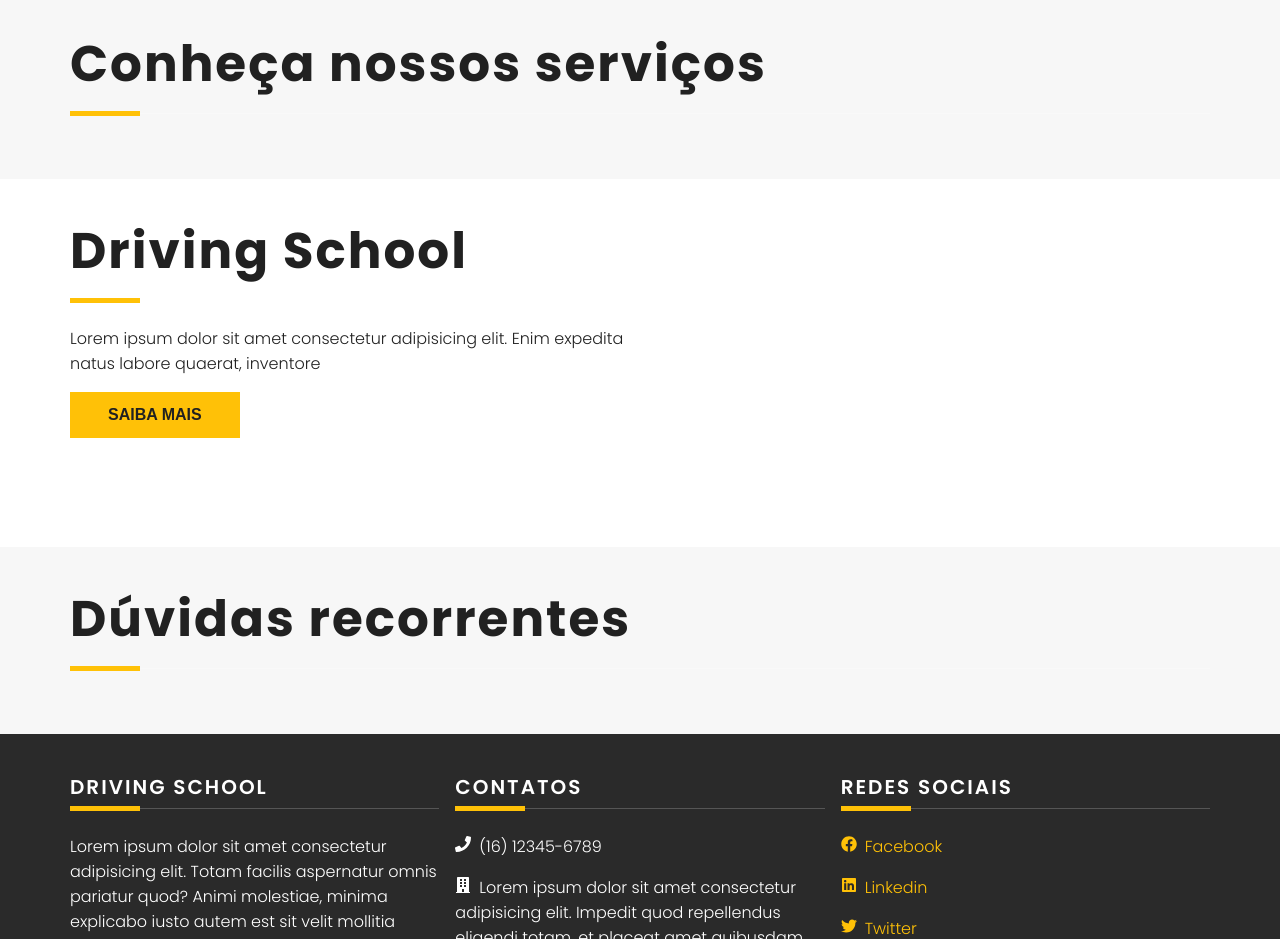
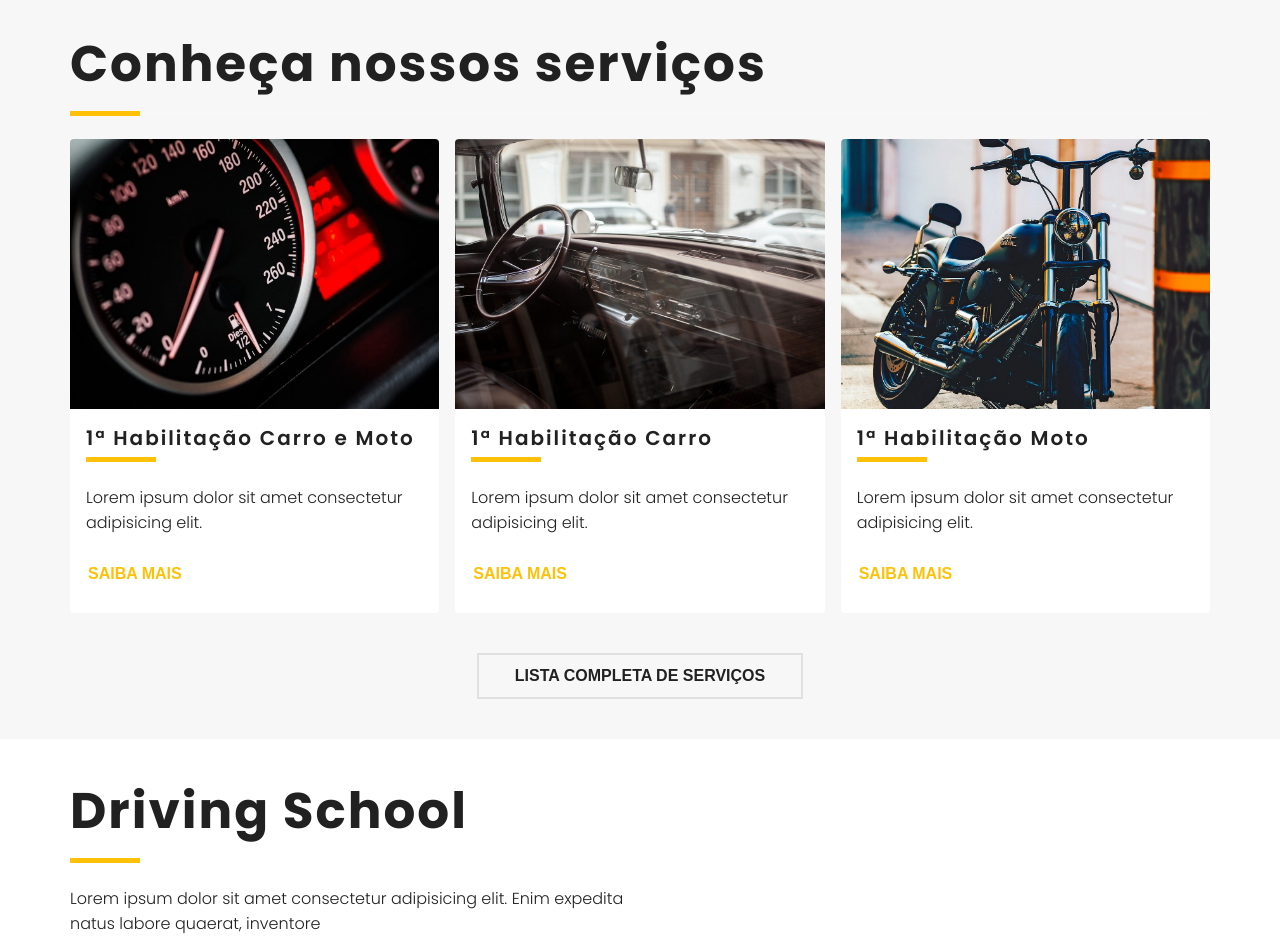
Before and after one commit to eduahcb/driving-school, a React (Create React App) app: page / in a window 1280 px wide. Shown: the part 980-1919 px from the top of the page. Built offline with nearby package versions, Linux system fonts and the light colour scheme.

Commit message:
importing ProductGrid

```diff
--- a/src/components/pages/Home.js
+++ b/src/components/pages/Home.js
@@ -9,11 +9,55 @@ import Grid from 'components/atoms/Grid'
 import Feature from 'components/atoms/Feature'
 import Section from 'components/molecules/Section'
 import Footer from 'components/organisms/Footer'
+import ProductGrid from 'components/organisms/ProductGrid'
 
 import HeroImage from 'assets/hero.jpg'
 import AboutVideo from 'assets/about.mp4'
+import ServImage01 from 'assets/serv-01.jpg'
+import ServImage02 from 'assets/serv-02.jpg'
+import ServImage03 from 'assets/serv-03.jpg'
+import ServImage04 from 'assets/serv-04.jpg'
+import ServImage05 from 'assets/serv-05.jpg'
 
 const Home = () => {
+  const products = [
+    {
+      id: 1,
+      title: '1ª Habilitação Carro e Moto',
+      slang: 'primeira-habilitacao-carro-e-moto',
+      summary: 'Lorem ipsum dolor sit amet consectetur adipisicing elit.',
+      image: ServImage01
+    },
+    {
+      id: 2,
+      title: '1ª Habilitação Carro',
+      slang: 'primeira-habilitacao-carro',
+      summary: 'Lorem ipsum dolor sit amet consectetur adipisicing elit.',
+      image: ServImage02
+    },
+    {
+      id: 3,
+      title: '1ª Habilitação Moto',
+      slang: 'primeira-habilitacao-moto',
+      summary: 'Lorem ipsum dolor sit amet consectetur adipisicing elit.',
+      image: ServImage03
+    },
+    {
+      id: 4,
+      title: 'Mudança de Categoria Caminhão',
+      slang: 'mudanca-de-categoria-caminnhao',
+      summary: 'Lorem ipsum dolor sit amet consectetur adipisicing elit.',
+      image: ServImage04
+    },
+    {
+      id: 5,
+      title: 'Aulas Avulsas',
+      slang: 'aulas-avulsas',
+      summary: 'Lorem ipsum dolor sit amet consectetur adipisicing elit.',
+      image: ServImage05
+    }
+  ]
+
   return (
   <>
     <Hero image={HeroImage}>
@@ -49,6 +93,7 @@ const Home = () => {
     <Section inverse>
       <Heading>
         <h2>Conheça nossos serviços</h2>
+        <ProductGrid products={products} />
       </Heading>
     </Section>
     <Section>
```
